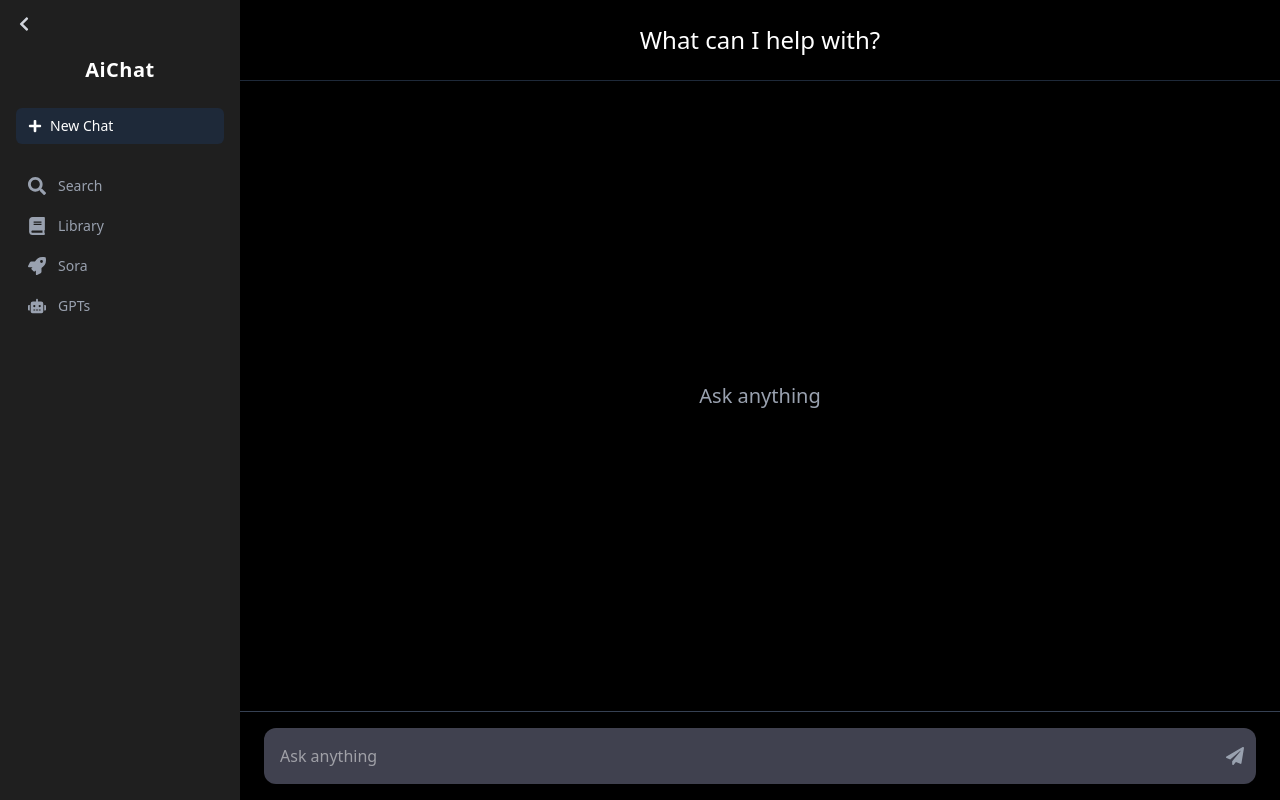
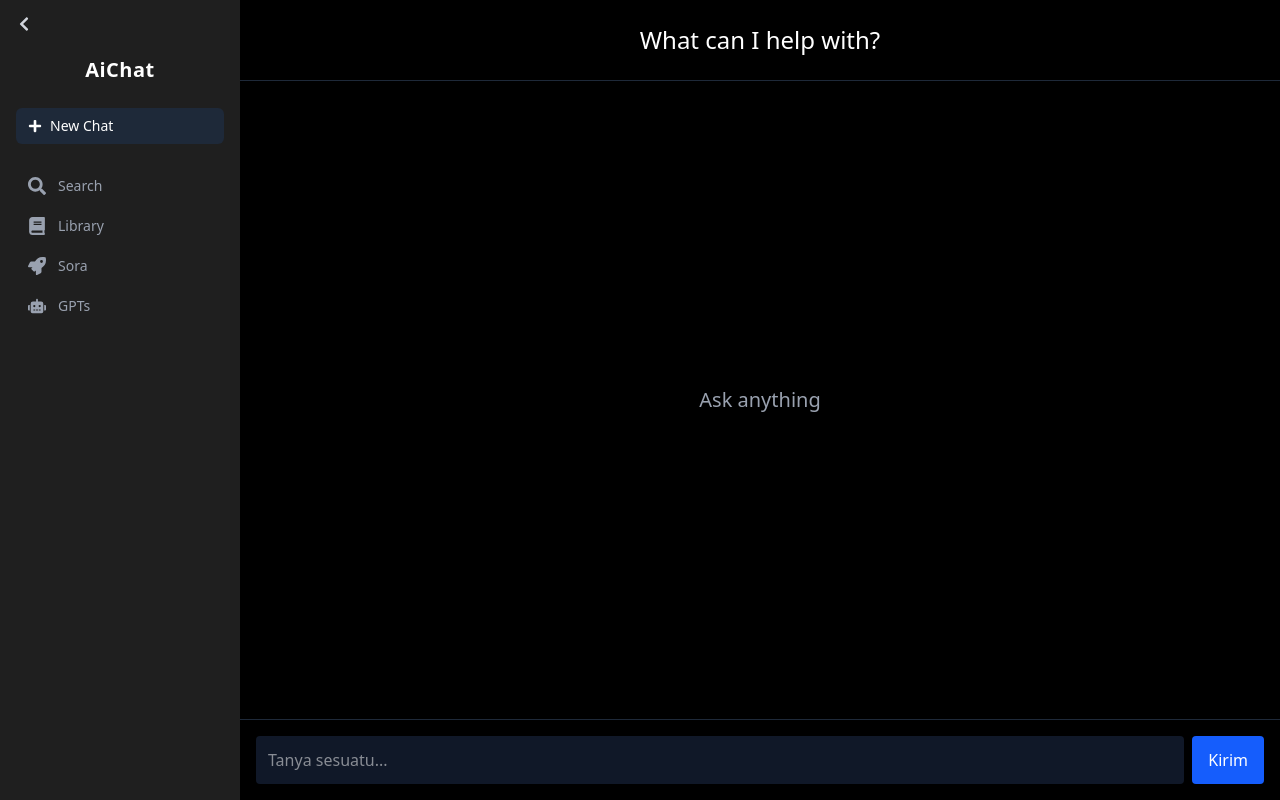
Before and after one commit to Balzkennn/AI-Chat, a React (Vite) app in the folder frontend-ai-chat/: page / in a window 1280 px wide. Built offline with nearby package versions, Linux system fonts and the light colour scheme.

Commit message:
refactor: enhance ChatInput component with state management and API integration

```diff
--- a/frontend-ai-chat/src/components/ChatInput.jsx
+++ b/frontend-ai-chat/src/components/ChatInput.jsx
@@ -1,15 +1,63 @@
-import React from "react";
-import { FaPaperPlane } from "react-icons/fa";
+import React, { useState } from "react";
+import axios from "axios";
 
 const ChatInput = () => {
+  const [prompt, setPrompt] = useState("");
+  const [response, setResponse] = useState("");
+  const [loading, setLoading] = useState(false);
+
+  const handleSend = async () => {
+    if (!prompt.trim()) return;
+
+    setLoading(true);
+    try {
+      const token = localStorage.getItem("token");
+
+      const res = await axios.post(
+        "http://localhost:5000/api/chat", // Ganti sesuai URL backend kamu
+        { prompt },
+        {
+          headers: {
+            Authorization: `Bearer ${token}`,
+          },
+        }
+      );
+
+      setResponse(res.data.reply);
+    } catch (err) {
+      console.error(err.response?.data || err.message);
+      setResponse("Gagal mendapatkan balasan dari AI.");
+    } finally {
+      setLoading(false);
+      setPrompt("");
+    }
+  };
+
   return (
-    <div className="px-6 py-4 border-t border-gray-700">
-      <div className="relative">
-        <input type="text" placeholder="Ask anything" className="w-full p-4 pr-12 rounded-xl bg-[#40414F] text-white focus:outline-none" />
-        <button className="absolute right-3 top-1/2 -translate-y-1/2 text-gray-400 hover:text-white">
-          <FaPaperPlane size={18} />
+    <div className="p-4 border-t border-gray-800">
+      <div className="flex">
+        <input
+          type="text"
+          value={prompt}
+          onChange={(e) => setPrompt(e.target.value)}
+          placeholder="Tanya sesuatu..."
+          className="flex-1 p-3 rounded bg-gray-900 text-white outline-none"
+        />
+        <button
+          onClick={handleSend}
+          className="ml-2 px-4 py-3 bg-blue-600 rounded hover:bg-blue-700 disabled:opacity-50"
+          disabled={loading}
+        >
+          {loading ? "..." : "Kirim"}
         </button>
       </div>
+
+      {response && (
+        <div className="mt-4 p-4 bg-gray-900 rounded text-white">
+          <strong>Balasan AI:</strong>
+          <p>{response}</p>
+        </div>
+      )}
     </div>
   );
 };
```
